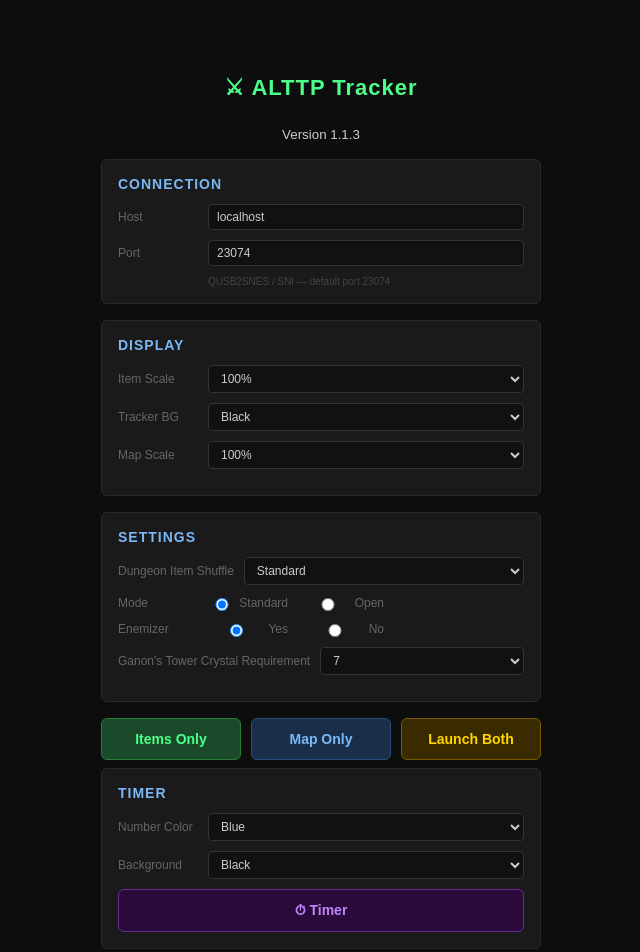
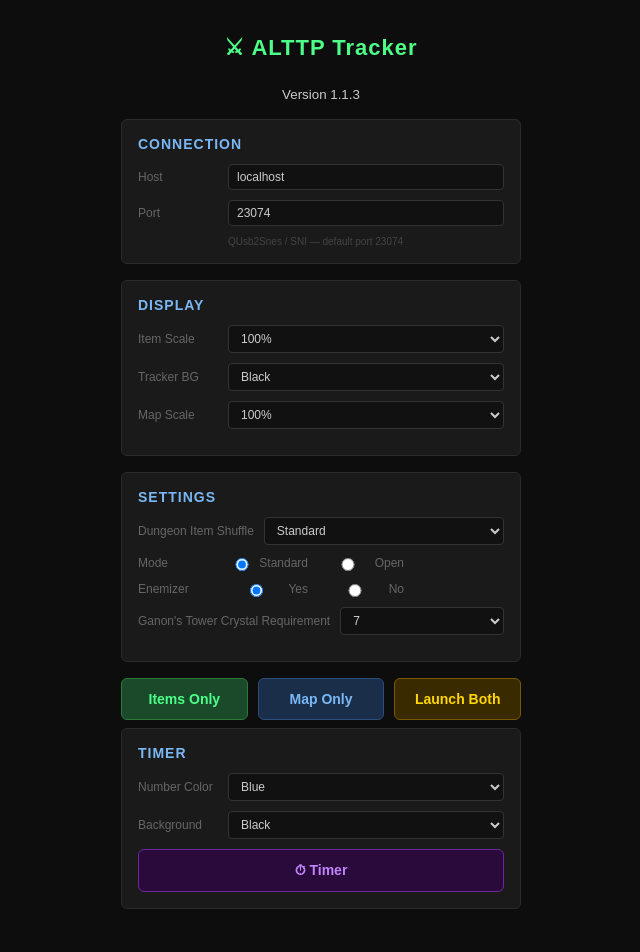
Before and after one commit to hutchch/ALTTPR-Tracker, a plain HTML site: page index.html in a window 1280 px wide. Shown: the whole page, without its empty margins (319-959 px from the left). Drawn offline with Linux system fonts and the light colour scheme.

Commit message:
Add files via upload

```diff
--- a/index.html
+++ b/index.html
@@ -7,7 +7,7 @@
 * { box-sizing: border-box; }
 body {
   font-family: Arial, sans-serif;
-  max-width: 480px; margin: 40px auto; padding: 20px;
+  max-width: 420px; margin: 10px auto; padding: 10px;
   background: #0d0d0d; color: #ccc;
 }
 h1 { text-align: center; color: #4dff88; font-size: 22px; margin-bottom: 24px; letter-spacing: 1px; }
@@ -57,7 +57,7 @@
     <label>Port</label>
     <input id="ws-port" type="text" value="23074" placeholder="23074">
   </div>
-  <div class="info">QUSB2SNES / SNI — default port 23074</div>
+  <div class="info">QUsb2Snes / SNI — default port 23074</div>
 </div>
 
 <div class="section">
--- a/main.js
+++ b/main.js
@@ -44,7 +44,7 @@
 // ── Launcher ──────────────────────────────────────────────────────────────────
 function createLauncher() {
   launcherWin = new BrowserWindow({
-    width: 580, height: 1000,
+    width: 580, height: 950,
     minWidth: 580, minHeight: 700,
     resizable: false,
     useContentSize: true,
```
